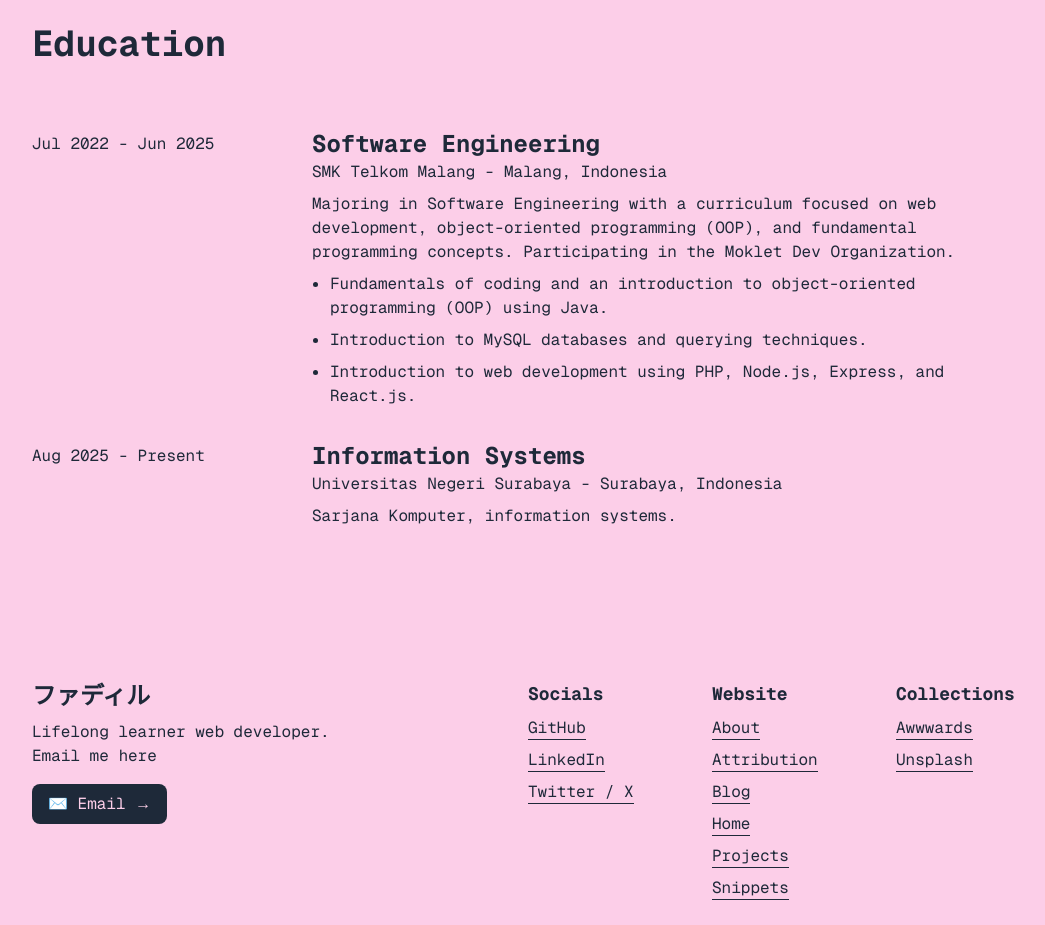
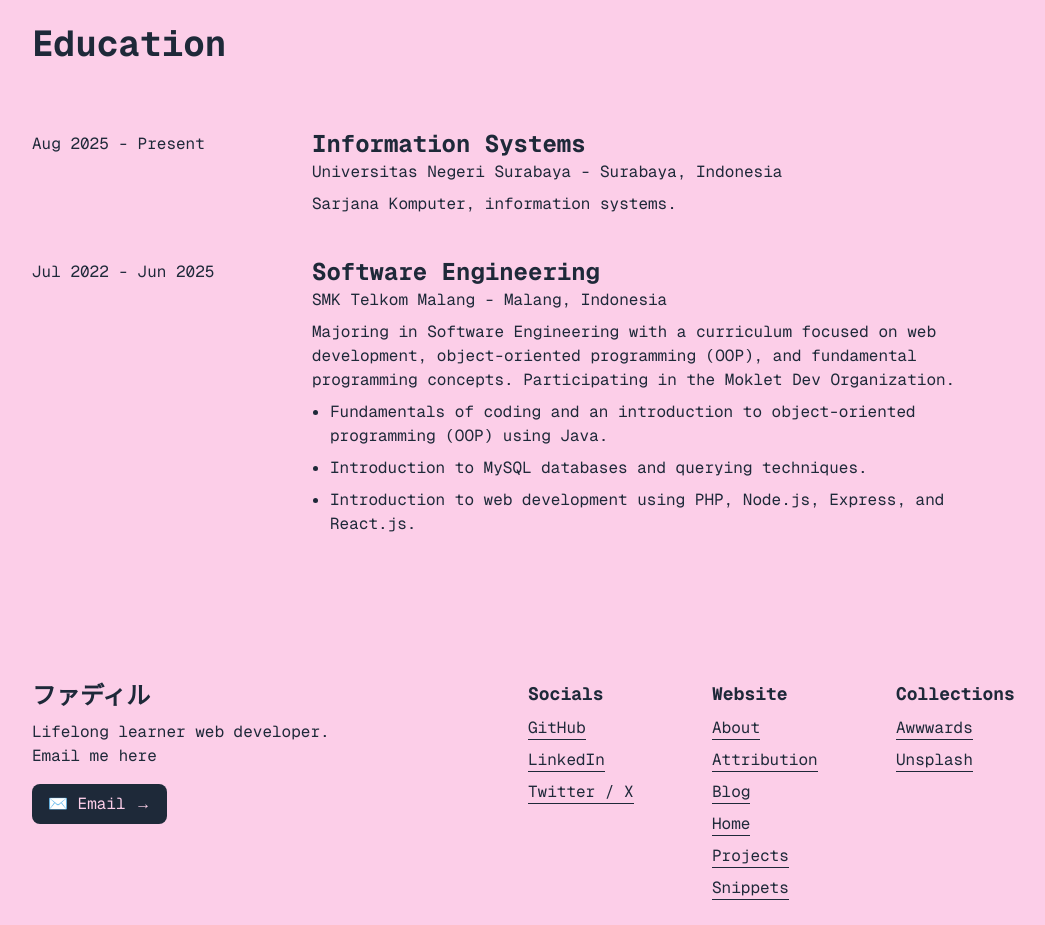
Before and after one commit to fadhilkholaf/dhil.xyz, a Next.js app: page /about in a window 1280 px wide. Shown: the part 1120-2045 px from the top of the page, without its empty margins (112-1157 px from the left). Built offline with nearby package versions, Linux system fonts and the light colour scheme; no server answers; a web font is replaced by a local one.

Commit message:
feat: change education order on about page

```diff
--- a/src/constants/data/about.ts
+++ b/src/constants/data/about.ts
@@ -17,6 +17,13 @@ export const experiences: ExperienceInterface[] = [
 
 export const education: ExperienceInterface[] = [
     {
+        dateRange: "Aug 2025 - Present",
+        position: "Information Systems",
+        office: "Universitas Negeri Surabaya - Surabaya, Indonesia",
+        description: ["Sarjana Komputer, information systems."],
+        works: [],
+    },
+    {
         dateRange: "Jul 2022 - Jun 2025",
         position: "Software Engineering",
         office: "SMK Telkom Malang - Malang, Indonesia",
@@ -29,11 +36,4 @@ export const education: ExperienceInterface[] = [
             "Introduction to web development using PHP, Node.js, Express, and React.js.",
         ],
     },
-    {
-        dateRange: "Aug 2025 - Present",
-        position: "Information Systems",
-        office: "Universitas Negeri Surabaya - Surabaya, Indonesia",
-        description: ["Sarjana Komputer, information systems."],
-        works: [],
-    },
 ];
```
